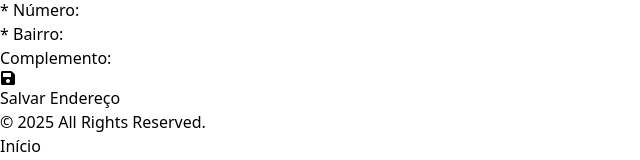
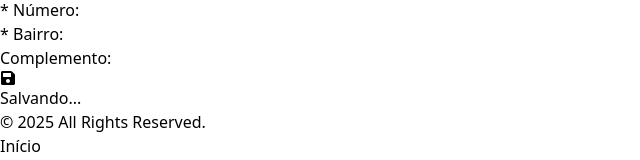
Before and after one commit to DenisBuarqueDev/saboreequilibrio, a React (Vite) app: page /perfil in a window 1280 px wide. Shown: the part 438-598 px from the top of the page, without its empty margins (0-640 px from the left). Built offline with nearby package versions, Linux system fonts and the light colour scheme; no server answers; the database is empty; sample sign-in values are in the browser's storage.

Commit message:
Atualizando layout da página endereço

```diff
--- a/src/pages/Perfil/index.jsx
+++ b/src/pages/Perfil/index.jsx
@@ -187,7 +187,7 @@ const index = () => {
               className="flex items-center justify-center text-white bg-green-700 mt-2 focus:ring-green-300 hover:bg-green-800 focus:ring-4 focus:outline-none font-medium rounded-lg text-sm px-5 py-2.5 text-center"
             >
               <FaSave className="mr-2" />
-              {loading ? "Salvando..." : "Salvar Endereço"}
+              {!loading ? "Salvando..." : "Salvar Endereço"}
             </button>
           </div>
           {error && <p style={{ color: "red" }}>{error}</p>}
```
